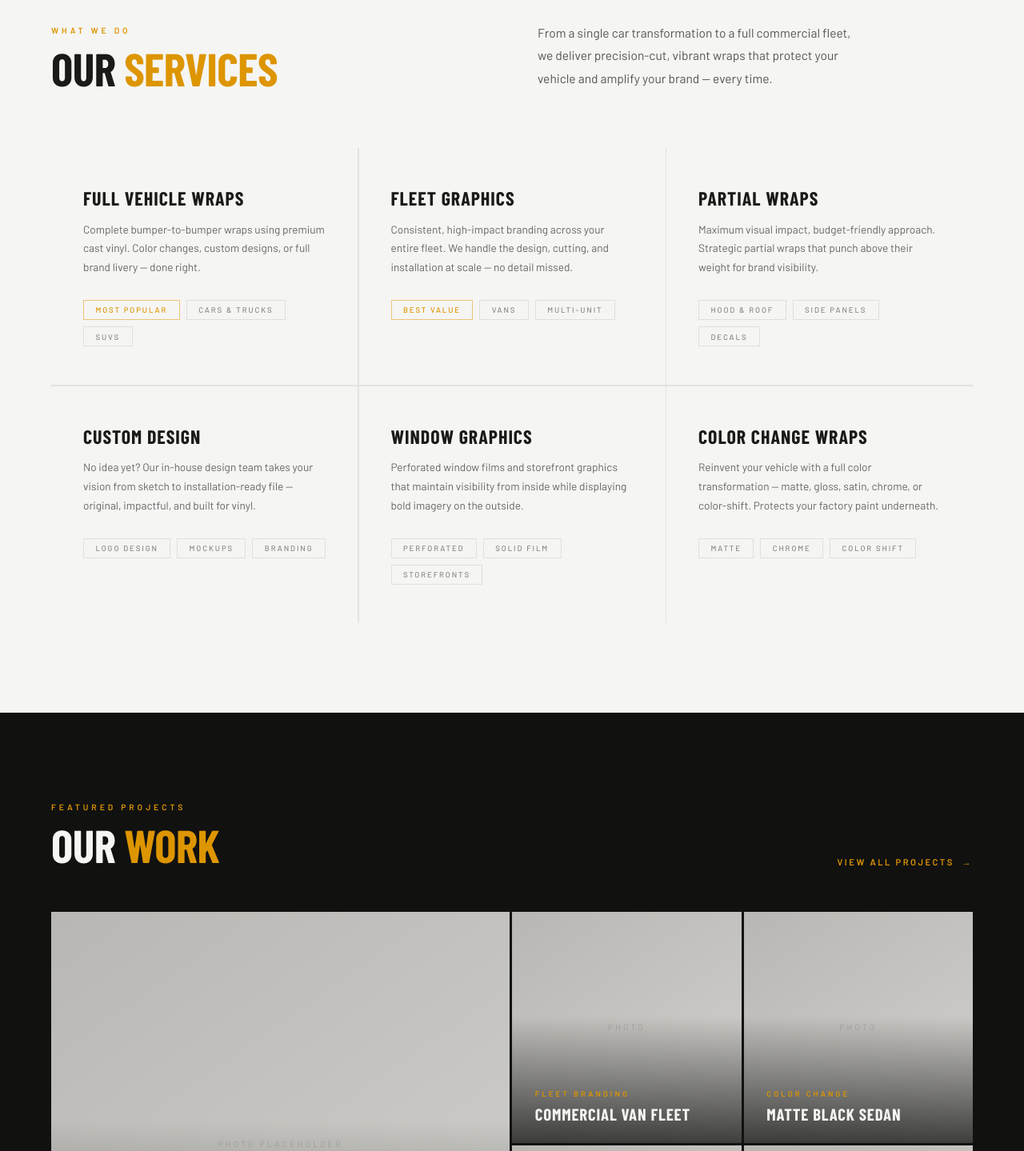
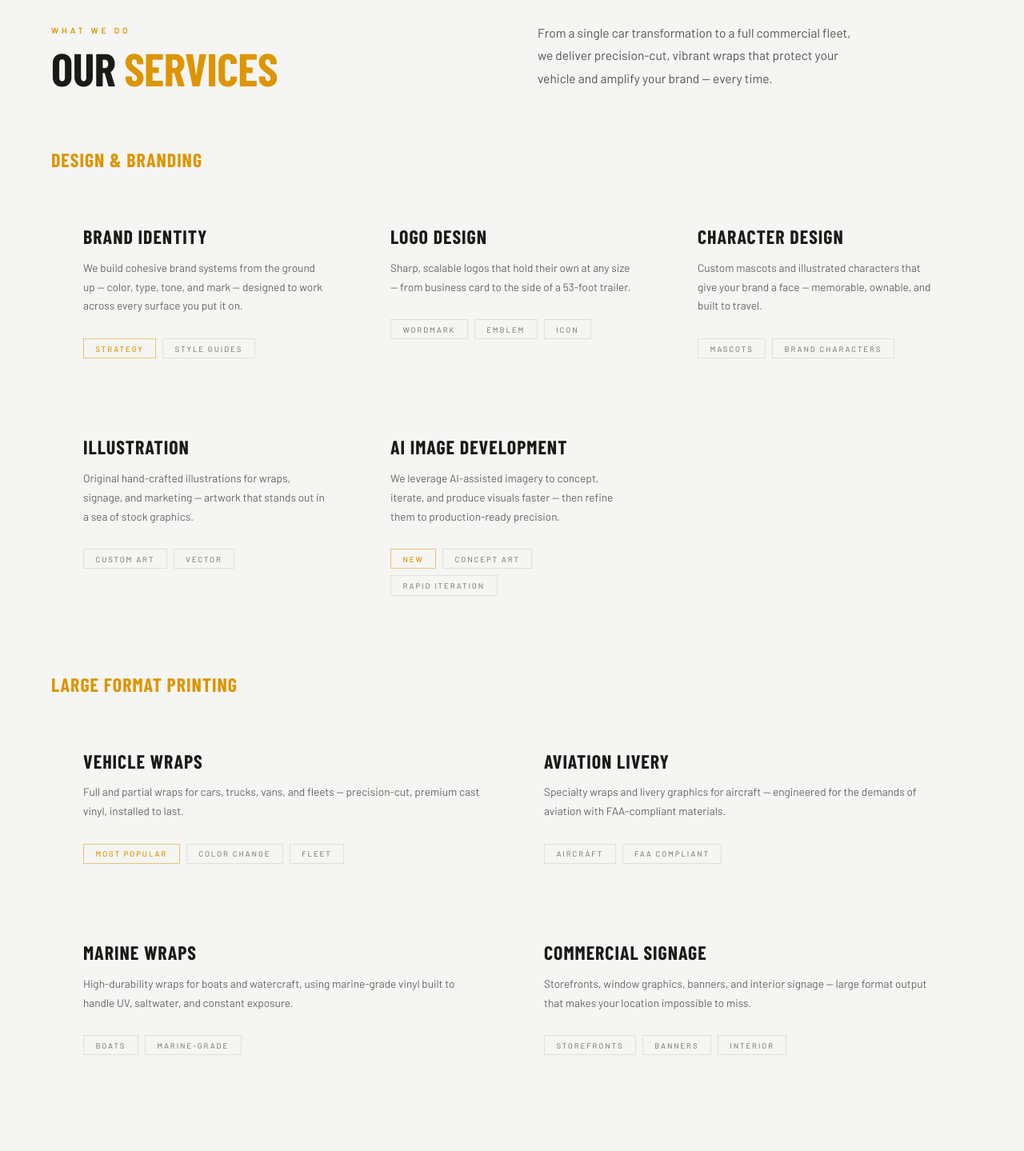
Before and after one commit to HenKar80/rhdesignergraphics, a plain HTML site: page index.html in a window 1280 px wide. Shown: the part 1062-2501 px from the top of the page at 80% size. Drawn offline with nearby package versions, Linux system fonts and the light colour scheme; a web font is replaced by a local one.

Commit message:
Add files via upload

```diff
--- a/index.html
+++ b/index.html
@@ -170,7 +170,12 @@ h2.sec-title em{font-style:normal;color:var(--orange);}
 .services-inner{max-width:1280px;margin:0 auto;}
 .svc-intro{display:grid;grid-template-columns:1fr 1fr;gap:4rem;margin-bottom:4.5rem;align-items:end;}
 .svc-intro-text p{font-size:0.97rem;line-height:1.85;color:#555;margin-top:1.5rem;max-width:400px;}
-.svc-grid{display:grid;grid-template-columns:repeat(3,1fr);gap:1.5px;background:var(--gray-light);}
+.svc-groups{display:flex;flex-direction:column;gap:3rem;}
+.svc-group-header{display:flex;align-items:center;gap:1.2rem;margin-bottom:1.2rem;}
+.svc-group-title{font-family:'Barlow Condensed',sans-serif;font-size:1.5rem;font-weight:800;text-transform:uppercase;letter-spacing:0.04em;color:var(--orange);}
+.svc-grid{display:grid;grid-template-columns:repeat(4,1fr);gap:0;background:var(--white);}
+.svc-grid.col-3{grid-template-columns:repeat(3,1fr);}
+.svc-grid.col-2{grid-template-columns:repeat(2,1fr);}
 .svc-card{
   background:var(--white);
   padding:3rem 2.5rem;
@@ -342,10 +347,22 @@ h2.sec-title em{font-style:normal;color:var(--orange);}
 /* ── TESTIMONIALS (dark section) ── */
 .testimonials{padding:7rem 4rem;background:var(--dark-section);}
 .testimonials-inner{max-width:1280px;margin:0 auto;}
-.testi-grid{display:grid;grid-template-columns:repeat(3,1fr);gap:1.5px;margin-top:3.5rem;background:rgba(255,255,255,0.05);}
+.testi-grid{display:grid;grid-template-columns:repeat(3,1fr);gap:0;margin-top:3.5rem;}
 .testi-card{background:var(--dark-section);padding:2.8rem;}
 .testi-stars{display:flex;gap:3px;margin-bottom:1.5rem;}
-.testi-star{color:var(--orange);font-size:0.9rem;}
+.testi-star{
+  color:rgba(255,255,255,0.12);
+  font-size:0.9rem;
+  transition:color 0.3s;
+  display:inline-block;
+}
+.testi-star.lit{color:var(--orange);}
+@keyframes starPop{
+  0%{transform:scale(1);}
+  40%{transform:scale(1.5);}
+  65%{transform:scale(0.88);}
+  100%{transform:scale(1);}
+}
 .testi-text{font-size:0.93rem;line-height:1.8;color:rgba(255,255,255,0.65);margin-bottom:1.8rem;font-style:italic;}
 .testi-author{display:flex;flex-direction:column;align-items:flex-start;gap:0.2rem;}
 .testi-avatar{display:none;}
@@ -450,6 +467,8 @@ footer{
 /* ── RESPONSIVE ── */
 @media(max-width:1024px){
   .svc-grid{grid-template-columns:1fr 1fr;}
+  .svc-grid.col-3{grid-template-columns:1fr 1fr;}
+  .svc-grid.col-2{grid-template-columns:1fr 1fr;}
   .proc-steps{grid-template-columns:1fr 1fr;gap:2.5rem;}
   .proc-steps::before{display:none;}
   .gallery-scroll{grid-template-columns:1fr 1fr;}
@@ -493,6 +512,8 @@ footer{
   .stats-band{flex-direction:column;}
   .stat-item{border-right:none;border-bottom:1px solid rgba(0,0,0,0.1);}
   .svc-grid{grid-template-columns:1fr;}
+  .svc-grid.col-3{grid-template-columns:1fr;}
+  .svc-grid.col-2{grid-template-columns:1fr;}
   .port-grid{grid-template-columns:1fr;}
   .port-item.small{aspect-ratio:4/3;}
   .port-item.small .port-photo-ph{min-height:0;}
@@ -614,61 +635,102 @@ footer{
         <p>From a single car transformation to a full commercial fleet, we deliver precision-cut, vibrant wraps that protect your vehicle and amplify your brand — every time.</p>
       </div>
     </div>
-    <div class="svc-grid">
+    <div class="svc-groups">
+
+      <!-- Group 1: Design & Branding -->
+      <div>
+        <div class="svc-group-header reveal">
+          <span class="svc-group-title">Design &amp; Branding</span>
+        </div>
+        <div class="svc-grid col-3">
           <div class="svc-card reveal">
-        <div class="svc-name">Full Vehicle Wraps</div>
-        <p class="svc-desc">Complete bumper-to-bumper wraps using premium cast vinyl. Color changes, custom designs, or full brand livery — done right.</p>
+            <div class="svc-name">Brand Identity</div>
+            <p class="svc-desc">We build cohesive brand systems from the ground up — color, type, tone, and mark — designed to work across every surface you put it on.</p>
             <div class="svc-tags">
-          <span class="svc-tag featured">Most Popular</span>
-          <span class="svc-tag">Cars &amp; Trucks</span>
-          <span class="svc-tag">SUVs</span>
+              <span class="svc-tag featured">Strategy</span>
+              <span class="svc-tag">Style Guides</span>
             </div>
           </div>
           <div class="svc-card reveal reveal-delay-1">
-        <div class="svc-name">Fleet Graphics</div>
-        <p class="svc-desc">Consistent, high-impact branding across your entire fleet. We handle the design, cutting, and installation at scale — no detail missed.</p>
+            <div class="svc-name">Logo Design</div>
+            <p class="svc-desc">Sharp, scalable logos that hold their own at any size — from business card to the side of a 53-foot trailer.</p>
             <div class="svc-tags">
-          <span class="svc-tag featured">Best Value</span>
-          <span class="svc-tag">Vans</span>
-          <span class="svc-tag">Multi-Unit</span>
+              <span class="svc-tag">Wordmark</span>
+              <span class="svc-tag">Emblem</span>
+              <span class="svc-tag">Icon</span>
             </div>
           </div>
           <div class="svc-card reveal reveal-delay-2">
-        <div class="svc-name">Partial Wraps</div>
-        <p class="svc-desc">Maximum visual impact, budget-friendly approach. Strategic partial wraps that punch above their weight for brand visibility.</p>
+            <div class="svc-name">Character Design</div>
+            <p class="svc-desc">Custom mascots and illustrated characters that give your brand a face — memorable, ownable, and built to travel.</p>
             <div class="svc-tags">
-          <span class="svc-tag">Hood &amp; Roof</span>
-          <span class="svc-tag">Side Panels</span>
-          <span class="svc-tag">Decals</span>
-        </div>
-      </div>
-      <div class="svc-card reveal">
-        <div class="svc-name">Custom Design</div>
-        <p class="svc-desc">No idea yet? Our in-house design team takes your vision from sketch to installation-ready file — original, impactful, and built for vinyl.</p>
-        <div class="svc-tags">
-          <span class="svc-tag">Logo Design</span>
-          <span class="svc-tag">Mockups</span>
-          <span class="svc-tag">Branding</span>
+              <span class="svc-tag">Mascots</span>
+              <span class="svc-tag">Brand Characters</span>
             </div>
           </div>
           <div class="svc-card reveal reveal-delay-1">
-        <div class="svc-name">Window Graphics</div>
-        <p class="svc-desc">Perforated window films and storefront graphics that maintain visibility from inside while displaying bold imagery on the outside.</p>
+            <div class="svc-name">Illustration</div>
+            <p class="svc-desc">Original hand-crafted illustrations for wraps, signage, and marketing — artwork that stands out in a sea of stock graphics.</p>
             <div class="svc-tags">
-          <span class="svc-tag">Perforated</span>
-          <span class="svc-tag">Solid Film</span>
-          <span class="svc-tag">Storefronts</span>
+              <span class="svc-tag">Custom Art</span>
+              <span class="svc-tag">Vector</span>
             </div>
           </div>
           <div class="svc-card reveal reveal-delay-2">
-        <div class="svc-name">Color Change Wraps</div>
-        <p class="svc-desc">Reinvent your vehicle with a full color transformation — matte, gloss, satin, chrome, or color-shift. Protects your factory paint underneath.</p>
+            <div class="svc-name">AI Image Development</div>
+            <p class="svc-desc">We leverage AI-assisted imagery to concept, iterate, and produce visuals faster — then refine them to production-ready precision.</p>
             <div class="svc-tags">
-          <span class="svc-tag">Matte</span>
-          <span class="svc-tag">Chrome</span>
-          <span class="svc-tag">Color Shift</span>
+              <span class="svc-tag featured">New</span>
+              <span class="svc-tag">Concept Art</span>
+              <span class="svc-tag">Rapid Iteration</span>
             </div>
           </div>
+        </div>
+      </div>
+
+      <!-- Group 2: Large Format Printing -->
+      <div>
+        <div class="svc-group-header reveal">
+          <span class="svc-group-title">Large Format Printing</span>
+        </div>
+        <div class="svc-grid col-2">
+          <div class="svc-card reveal">
+            <div class="svc-name">Vehicle Wraps</div>
+            <p class="svc-desc">Full and partial wraps for cars, trucks, vans, and fleets — precision-cut, premium cast vinyl, installed to last.</p>
+            <div class="svc-tags">
+              <span class="svc-tag featured">Most Popular</span>
+              <span class="svc-tag">Color Change</span>
+              <span class="svc-tag">Fleet</span>
+            </div>
+          </div>
+          <div class="svc-card reveal reveal-delay-1">
+            <div class="svc-name">Aviation Livery</div>
+            <p class="svc-desc">Specialty wraps and livery graphics for aircraft — engineered for the demands of aviation with FAA-compliant materials.</p>
+            <div class="svc-tags">
+              <span class="svc-tag">Aircraft</span>
+              <span class="svc-tag">FAA Compliant</span>
+            </div>
+          </div>
+          <div class="svc-card reveal reveal-delay-2">
+            <div class="svc-name">Marine Wraps</div>
+            <p class="svc-desc">High-durability wraps for boats and watercraft, using marine-grade vinyl built to handle UV, saltwater, and constant exposure.</p>
+            <div class="svc-tags">
+              <span class="svc-tag">Boats</span>
+              <span class="svc-tag">Marine-Grade</span>
+            </div>
+          </div>
+          <div class="svc-card reveal reveal-delay-1">
+            <div class="svc-name">Commercial Signage</div>
+            <p class="svc-desc">Storefronts, window graphics, banners, and interior signage — large format output that makes your location impossible to miss.</p>
+            <div class="svc-tags">
+              <span class="svc-tag">Storefronts</span>
+              <span class="svc-tag">Banners</span>
+              <span class="svc-tag">Interior</span>
+            </div>
+          </div>
+        </div>
+      </div>
+
     </div>
   </div>
 </section>
@@ -850,7 +912,9 @@ footer{
     </div>
     <div class="testi-grid">
       <div class="testi-card reveal">
-        <div class="testi-stars">★★★★★</div>
+        <div class="testi-stars">
+          <span class="testi-star">★</span><span class="testi-star">★</span><span class="testi-star">★</span><span class="testi-star">★</span><span class="testi-star">★</span>
+        </div>
         <p class="testi-text">"Absolutely blown away by the quality. My contractor van looks like a million bucks — we've gotten calls directly from people who saw it on the road."</p>
         <div class="testi-author">
           <div class="testi-name">Carlos M.</div>
@@ -858,7 +922,9 @@ footer{
         </div>
       </div>
       <div class="testi-card reveal reveal-delay-1">
-        <div class="testi-stars">★★★★★</div>
+        <div class="testi-stars">
+          <span class="testi-star">★</span><span class="testi-star">★</span><span class="testi-star">★</span><span class="testi-star">★</span><span class="testi-star">★</span>
+        </div>
         <p class="testi-text">"The design team nailed exactly what I had in my head — and the installation was flawless. Every edge, every curve, perfect. This is the shop."</p>
         <div class="testi-author">
           <div class="testi-name">Jordan T.</div>
@@ -866,7 +932,9 @@ footer{
         </div>
       </div>
       <div class="testi-card reveal reveal-delay-2">
-        <div class="testi-stars">★★★★★</div>
+        <div class="testi-stars">
+          <span class="testi-star">★</span><span class="testi-star">★</span><span class="testi-star">★</span><span class="testi-star">★</span><span class="testi-star">★</span>
+        </div>
         <p class="testi-text">"We wrapped our entire 12-van fleet and the consistency is incredible. Deadlines were met, communication was great. RH is our go-to from now on."</p>
         <div class="testi-author">
           <div class="testi-name">Maria S.</div>
@@ -1078,6 +1146,26 @@ document.querySelectorAll('a[href^="#"]').forEach(a => {
   });
 });
 
+// ── STAR ANIMATION ──
+(function(){
+  const cards = document.querySelectorAll('.testi-card');
+  const starObserver = new IntersectionObserver((entries) => {
+    entries.forEach(entry => {
+      if(!entry.isIntersecting) return;
+      const stars = entry.target.querySelectorAll('.testi-star');
+      stars.forEach((star, i) => {
+        setTimeout(() => {
+          star.classList.add('lit');
+          star.style.animation = 'starPop 0.4s cubic-bezier(0.36,0.07,0.19,0.97) forwards';
+          setTimeout(() => { star.style.animation = ''; }, 400);
+        }, i * 160);
+      });
+      starObserver.unobserve(entry.target);
+    });
+  }, { threshold: 0.5 });
+  cards.forEach(card => starObserver.observe(card));
+})();
+
 // ── STAT COUNTERS ──
 (function(){
   const statEls = document.querySelectorAll('.stat-num[data-target]');
```
Lines whose indentation alone changed are shown as unchanged.
